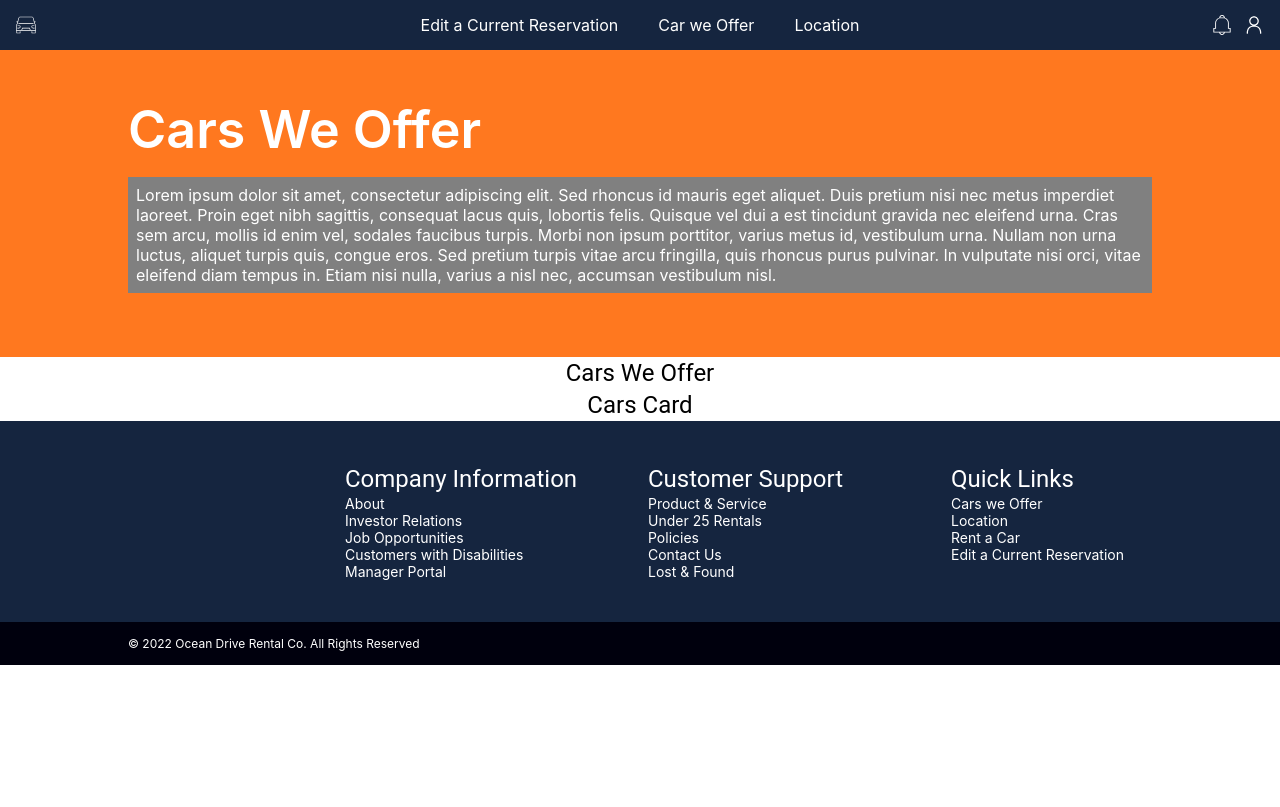
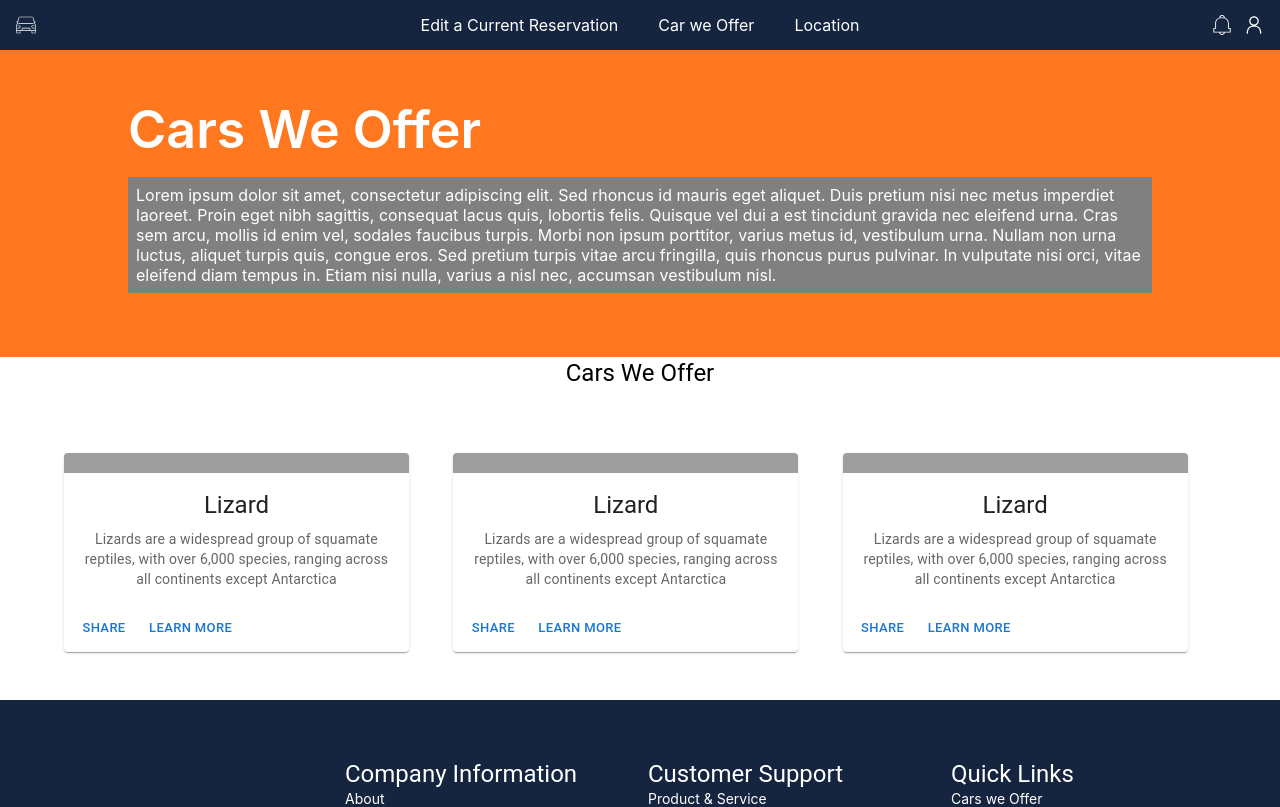
Before and after one commit to jbender8/car-rental, a React (Create React App) app: page /Cars in a window 1280 px wide. Shown: the top 807 px of the page. Built offline with nearby package versions, Linux system fonts and the light colour scheme; grey boxes are pictures that could not be loaded.

Commit message:
start of cars card

```diff
--- a/src/components/Cards/CarsOffered/CarsCard.jsx
+++ b/src/components/Cards/CarsOffered/CarsCard.jsx
@@ -1,11 +1,84 @@
-import { Typography } from "@mui/material";
+import { Button, Card, CardActions, CardContent, CardMedia, Grid, Typography } from "@mui/material";
 import React from "react";
+import './carsCard.css';
 
 class Cars extends React.Component{
     render(){
         return(
-            <div>
-                <Typography variant="h5">Cars Card</Typography>
+            <div classname="carscard">
+                <div class= "card">
+                <Grid container spacing={2}>
+                    <Grid item xs={4}>
+                        <Card sx={{ maxWidth: 345 }}>
+                            <CardMedia
+                                component="img"
+                                height="140"
+                                image="/static/images/cards/contemplative-reptile.jpg"
+                                alt="green iguana"
+                            />
+                            <CardContent>
+                                <Typography gutterBottom variant="h5" component="div">
+                                    Lizard
+                                </Typography>
+                                <Typography variant="body2" color="text.secondary">
+                                    Lizards are a widespread group of squamate reptiles, with over 6,000
+                                    species, ranging across all continents except Antarctica
+                                </Typography>
+                            </CardContent>
+                            <CardActions>
+                                <Button size="small">Share</Button>
+                                <Button size="small">Learn More</Button>
+                            </CardActions>
+                        </Card>
+                    </Grid>
+                    <Grid item xs={4}>
+                        <Card sx={{ maxWidth: 345 }}>
+                            <CardMedia
+                                component="img"
+                                height="140"
+                                image="/static/images/cards/contemplative-reptile.jpg"
+                                alt="green iguana"
+                            />
+                            <CardContent>
+                                <Typography gutterBottom variant="h5" component="div">
+                                    Lizard
+                                </Typography>
+                                <Typography variant="body2" color="text.secondary">
+                                    Lizards are a widespread group of squamate reptiles, with over 6,000
+                                    species, ranging across all continents except Antarctica
+                                </Typography>
+                            </CardContent>
+                            <CardActions>
+                                <Button size="small">Share</Button>
+                                <Button size="small">Learn More</Button>
+                            </CardActions>
+                        </Card>
+                    </Grid>
+                    <Grid item xs={4}>
+                        <Card sx={{ maxWidth: 345 }}>
+                            <CardMedia
+                                component="img"
+                                height="140"
+                                image="/static/images/cards/contemplative-reptile.jpg"
+                                alt="green iguana"
+                            />
+                            <CardContent>
+                                <Typography gutterBottom variant="h5" component="div">
+                                    Lizard
+                                </Typography>
+                                <Typography variant="body2" color="text.secondary">
+                                    Lizards are a widespread group of squamate reptiles, with over 6,000
+                                    species, ranging across all continents except Antarctica
+                                </Typography>
+                            </CardContent>
+                            <CardActions>
+                                <Button size="small">Share</Button>
+                                <Button size="small">Learn More</Button>
+                            </CardActions>
+                        </Card>
+                    </Grid>
+                </Grid>
+                </div>
             </div>
         )
     }
--- a/src/components/Cards/CarsOffered/carsCard.css
+++ b/src/components/Cards/CarsOffered/carsCard.css
@@ -0,0 +1,6 @@
+.card{
+    padding: 48px;
+    display: flex;
+    flex-direction: row;
+    margin: 16px;
+}
--- a/src/components/Header/Header.jsx
+++ b/src/components/Header/Header.jsx
@@ -1,4 +1,3 @@
-import { Typography } from "@mui/material";
 import React from "react";
 import CarHeader from "./headers/carHeader";
 import HomeHeader from "./headers/homeHeader";
```
